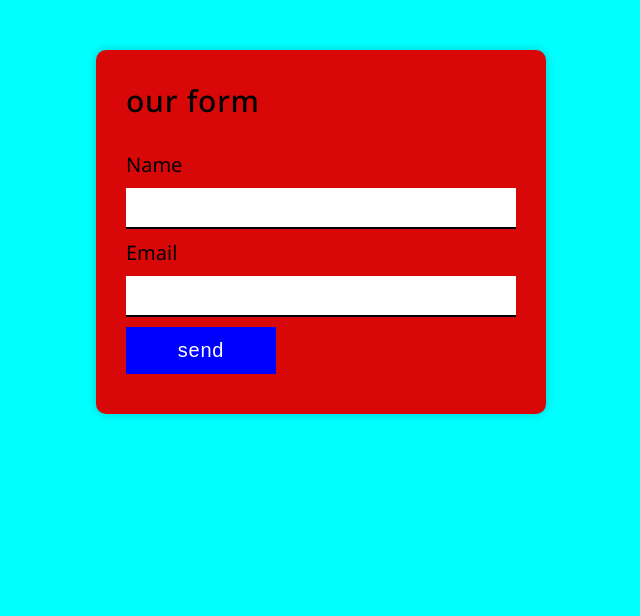
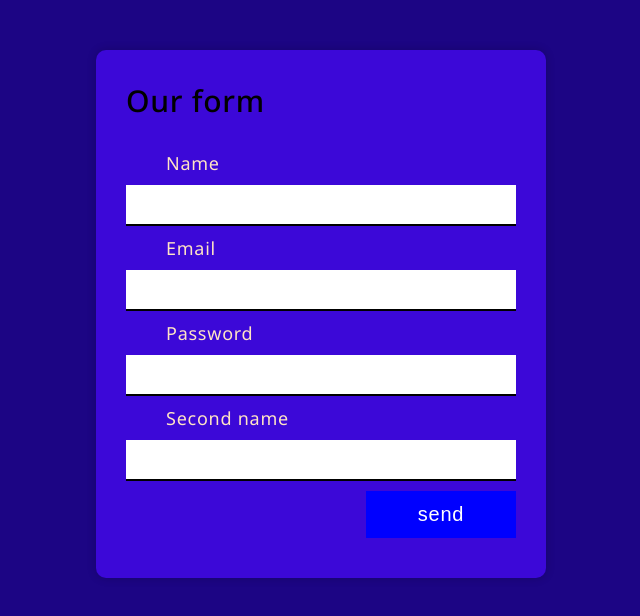
Before and after one commit to csejitkanov-prog/html, a plain HTML site: page index.html in a window 1280 px wide. Shown: the whole page, without its empty margins (319-959 px from the left). Drawn offline with Linux system fonts and the light colour scheme.

Commit message:
Update index.html

```diff
--- a/index.html
+++ b/index.html
@@ -13,11 +13,11 @@
     }
     body{
         margin: 0;
-        background-color: aqua;
+        background-color: rgb(28, 5, 132);
         font-family:"Noto Sans", sans-serif;
     }
     .from-container{
-        background-color: rgb(216, 8, 8);
+        background-color: rgb(60, 8, 216);
         max-width: 450px;
         width: 95%;
         margin: auto;
@@ -60,15 +60,17 @@
         border-radius: 6pz;
         padding: 0.6rem 0;
         width: 150px;
-        margin-left: clac(100% - 150px);
+        margin-left: calc(100% - 150px);
         cursor: pointer;
         transition: 0.2s ease;
+
     }
     #sumbit:active{
         transform: translate(2px, 2px);
         box-shadow: none;
     }
-    laber{
+
+    label{
         display: block;
         font-size: 0.9rem;
         letter-spacing: 0.75px;
@@ -86,7 +88,7 @@
 </head>
 <body>
     <div class="from-container">
-        <h3 class="from-hading">our form</h3>
+        <h3 class="from-hading">Our form</h3>
         <form id="from">
             <div class="field">
                 <label for="name">Name</label>
@@ -95,6 +97,19 @@
             <div class="field">
                 <label for="email">Email</label>
                 <input type="email" id="email">
+
+
+            <div class="field">
+                <label for="password">Password</label>
+                <input type="text" id="password">
+            </div>
+
+            <div class="field">
+                <label for="second name">Second name</label>
+                <input type="text" id=" second name">
+            </div>
+
+
             </div>
             <input type="submit" id="sumbit" value="send">
         </form>
```
